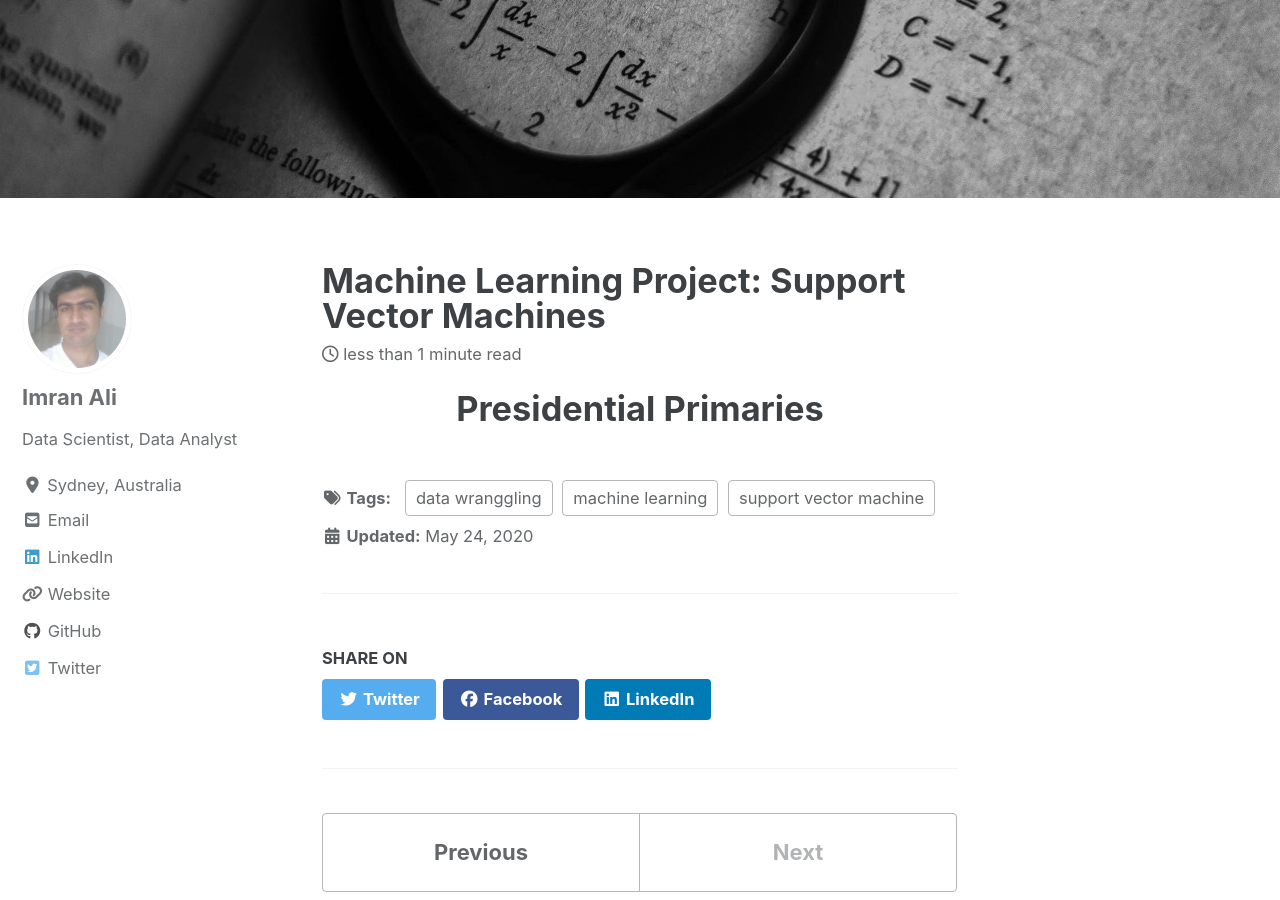
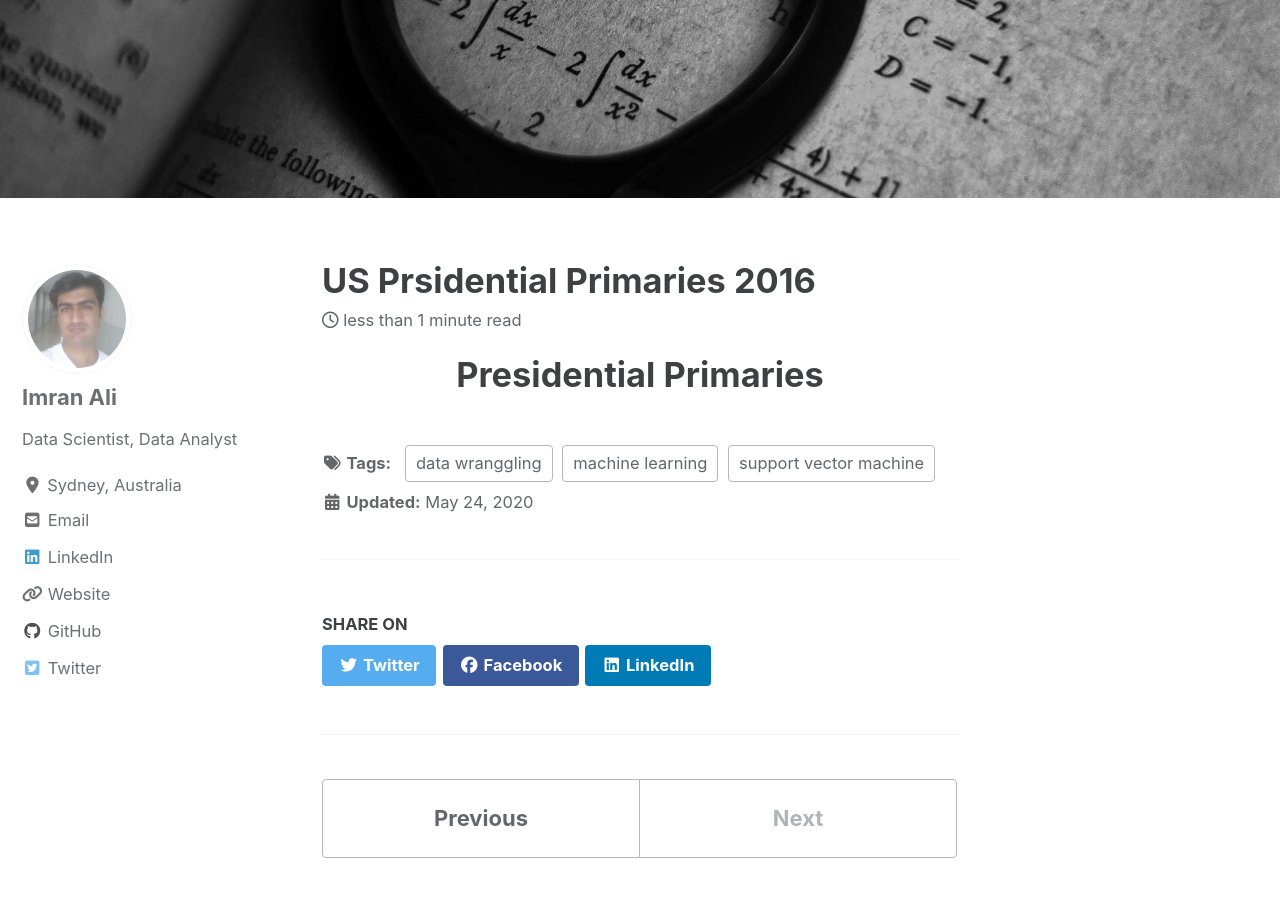
Before and after one commit to ImranAliPhD/ImranAliPhD.github.io, a Jekyll site: the page built from _posts/2020-05-24-primaries.md, in a window 1280 px wide and 900 px high, scrolled down 319 px. Built offline with Jekyll 4.4.1, drawn with Linux system fonts in a browser that asks for light colours; cached includes are drawn as plain includes; nearby versions of some CDN libraries.

Commit message:
Update 2020-05-24-primaries.md

```diff
--- a/_posts/2020-05-24-primaries.md
+++ b/_posts/2020-05-24-primaries.md
@@ -1,5 +1,5 @@
 ---
-title: "Machine Learning Project: Support Vector Machines"
+title: "US Prsidential Primaries 2016"
 date: 2020-05-24
 tags: [machine learning, support vector machine, data wranggling]
 header:
```
